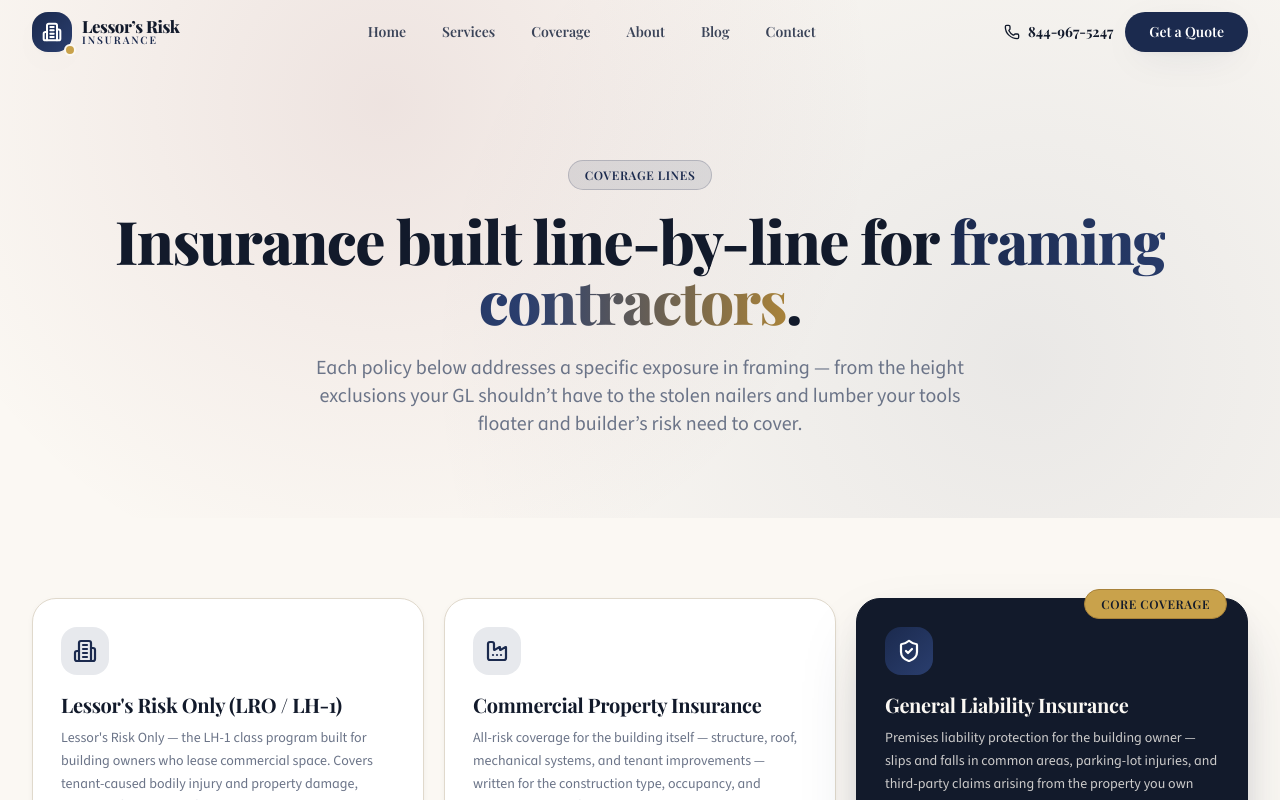
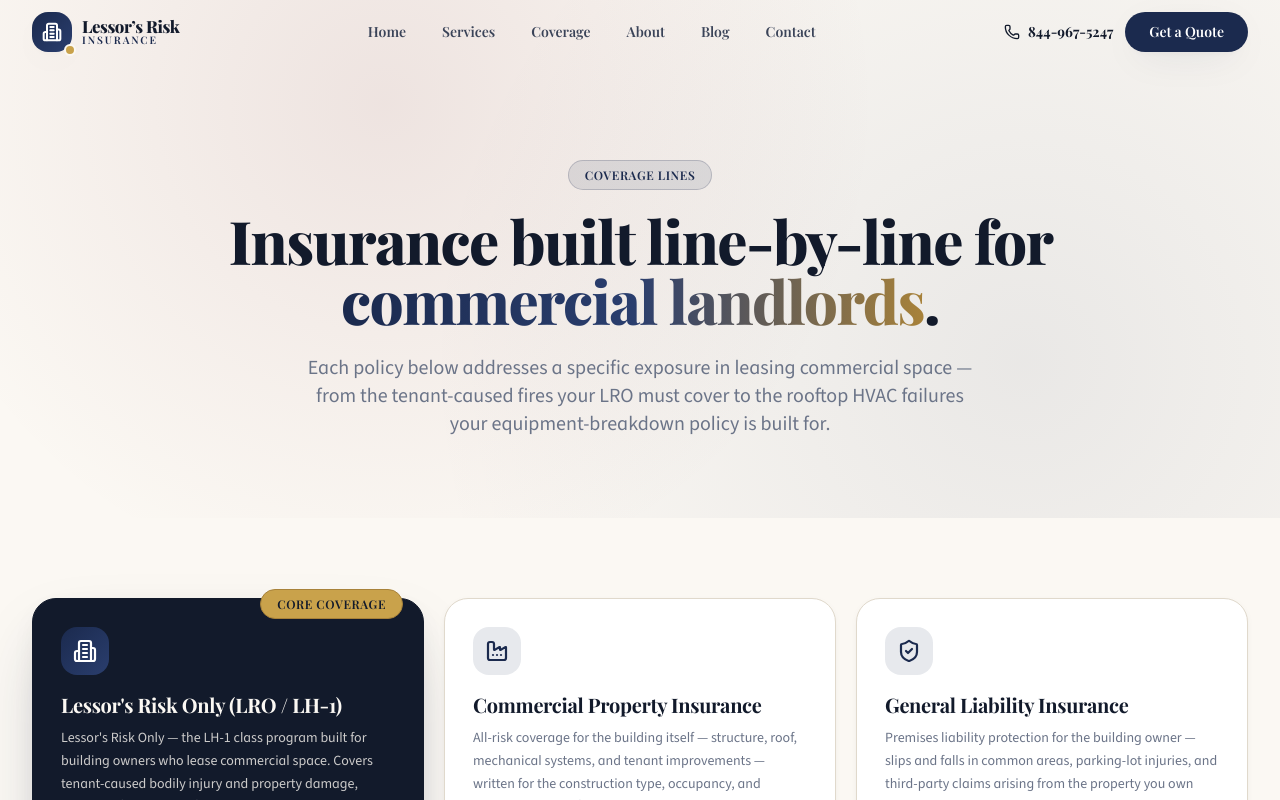
Before and after one commit to MCERQUA/lessorriskinsurance.com, a Next.js app: page /services in a window 1280 px wide. Shown: the top 800 px of the page. Built offline with nearby package versions, Linux system fonts and the light colour scheme.

Commit message:
auto-save: src/app/layout.tsx,src/app/services/[slug]/page.tsx,src/app/services/page.tsx (+2 more)

```diff
--- a/src/app/layout.tsx
+++ b/src/app/layout.tsx
@@ -7,21 +7,21 @@ import "./globals.css";
 export const metadata: Metadata = {
   metadataBase: new URL(SITE.url),
   title: {
-    default: "Framing Contractor Insurance | Contractors Choice Agency",
-    template: "%s | Framing Contractor Insurance",
+    default: "Lessor's Risk Insurance | Contractors Choice Agency",
+    template: "%s | Lessor's Risk Insurance",
   },
   description: SITE.description,
   keywords: [
-    "framing contractor insurance",
-    "rough carpentry insurance",
-    "framing subcontractor insurance",
-    "framer general liability",
-    "framing workers compensation class 5403",
-    "builder's risk framing",
-    "contractor tools and equipment insurance",
-    "framing crew insurance",
-    "carpentry contractor insurance",
-    "framer commercial auto insurance",
+    "lessors risk insurance",
+    "lessors risk only",
+    "LRO insurance",
+    "LH-1 class code",
+    "commercial landlord insurance",
+    "landlord liability insurance",
+    "commercial property insurance landlord",
+    "building owner insurance",
+    "tenant caused fire insurance",
+    "property management E&O",
   ],
   authors: [{ name: "Contractors Choice Agency" }],
   creator: "Contractors Choice Agency",
@@ -31,23 +31,23 @@ export const metadata: Metadata = {
     locale: "en_US",
     url: SITE.url,
     siteName: SITE.name,
-    title: "Framing Contractor Insurance | Contractors Choice Agency",
+    title: "Lessor's Risk Insurance | Contractors Choice Agency",
     description:
-      "Specialized insurance for framing & rough-carpentry contractors — general liability, workers' comp (class 5403), builder's risk, tools & equipment, commercial auto. Licensed all 50 states. 15-min quotes.",
+      "Specialized insurance for commercial property owners who lease to tenants — Lessor's Risk Only (LRO / LH-1), commercial property, premises liability, equipment breakdown. Licensed all 50 states. 15-min quotes.",
     images: [
       {
         url: "/images/og-image.jpg",
         width: 1200,
         height: 630,
-        alt: "Framing Contractor Insurance — coverage for wood framing & rough carpentry crews",
+        alt: "Lessor's Risk Insurance — coverage for commercial property owners who lease to tenants",
       },
     ],
   },
   twitter: {
     card: "summary_large_image",
-    title: "Framing Contractor Insurance | Contractors Choice Agency",
+    title: "Lessor's Risk Insurance | Contractors Choice Agency",
     description:
-      "Specialized insurance for framing contractors. GL, workers' comp, builder's risk, tools & equipment, commercial auto. 15-minute quotes.",
+      "Specialized insurance for commercial landlords. Lessor's Risk Only (LRO/LH-1), commercial property, premises liability, equipment breakdown. 15-minute quotes.",
     images: ["/images/og-image.jpg"],
   },
   robots: {
@@ -98,14 +98,14 @@ export default function RootLayout({
     },
     areaServed: { "@type": "Country", name: "United States" },
     serviceType: [
-      "General Liability Insurance for Framing Contractors",
-      "Workers' Compensation for Framing Crews (Class 5403)",
-      "Commercial Auto Insurance for Contractor Trucks & Trailers",
-      "Builder's Risk Insurance for Framing Projects",
-      "Tools & Equipment / Inland Marine for Framers",
-      "Commercial Property Insurance for Framers' Shops & Yards",
+      "Lessor's Risk Only (LRO / LH-1) for Commercial Landlords",
+      "Commercial Property Insurance for Leased Buildings",
+      "General Liability / Premises Liability for Building Owners",
+      "Property Management Errors & Omissions",
+      "Boiler & Machinery / Equipment Breakdown",
       "Umbrella / Excess Liability Insurance",
-      "Contractor License & Surety Bonds",
+      "Commercial Auto for Property Management Vehicles",
+      "Workers' Compensation for Building Employees",
     ],
   };
 
--- a/src/app/services/[slug]/page.tsx
+++ b/src/app/services/[slug]/page.tsx
@@ -19,14 +19,14 @@ const ICONS = {
 
 // Per-service hero imagery (falls back to hero.jpg)
 const SERVICE_IMAGE: Record<string, string> = {
-  "general-liability": "/images/framing-walls.jpg",
-  "workers-compensation": "/images/scaffold-safety.jpg",
-  "commercial-auto": "/images/lumber-package.jpg",
-  "builders-risk": "/images/jobsite.jpg",
-  "inland-marine-equipment": "/images/blueprint-tools.jpg",
-  "property": "/images/commercial-build.jpg",
-  "umbrella-excess-liability": "/images/truss-roof.jpg",
-  "contractors-bonds": "/images/nail-gun-action.jpg",
+  "lessors-risk": "/images/commercial-building.jpg",
+  "commercial-property": "/images/building-exterior.jpg",
+  "general-liability": "/images/commercial-lobby.jpg",
+  "property-management-eando": "/images/property-manager.jpg",
+  "boiler-machinery": "/images/rooftop-hvac.jpg",
+  "umbrella-excess-liability": "/images/skyline.jpg",
+  "commercial-auto": "/images/maintenance-vehicle.jpg",
+  "workers-compensation": "/images/maintenance-staff.jpg",
 };
 
 export function generateStaticParams() {
--- a/src/app/services/page.tsx
+++ b/src/app/services/page.tsx
@@ -15,14 +15,14 @@ const ICONS = {
 } as const;
 
 export const metadata: Metadata = {
-  title: "Framing Contractor Insurance Coverage & Services",
+  title: "Lessor's Risk Insurance Coverage & Services",
   description:
-    "Eight lines of insurance built for framing & rough-carpentry contractors: general liability, workers' comp, commercial auto, builder's risk, tools & equipment, property, umbrella, and bonds. Licensed all 50 states.",
+    "Eight lines of insurance built for commercial property owners: Lessor's Risk Only (LRO/LH-1), commercial property, premises liability, property management E&O, equipment breakdown, umbrella, commercial auto, and workers' comp. Licensed all 50 states.",
   alternates: { canonical: `${SITE.url}/services` },
   openGraph: {
-    title: "Framing Contractor Insurance Coverage | Contractors Choice Agency",
+    title: "Lessor's Risk Insurance Coverage | Contractors Choice Agency",
     description:
-      "General liability, workers' comp, builder's risk, tools & equipment, commercial auto, property, umbrella, and bonds — written specifically for framing contractors.",
+      "Lessor's Risk Only (LRO/LH-1), commercial property, premises liability, E&O, equipment breakdown, umbrella, auto, and workers' comp — written specifically for commercial landlords.",
     url: `${SITE.url}/services`,
   },
 };
@@ -49,15 +49,14 @@ export default function ServicesPage() {
               <h1 className="mt-5 font-heading font-extrabold text-espresso text-4xl md:text-5xl lg:text-6xl leading-[1.05] tracking-tight">
                 Insurance built line-by-line for{" "}
                 <span className="bg-gradient-to-r from-clay via-clay-light to-gold-dark bg-clip-text text-transparent">
-                  framing contractors
+                  commercial landlords
                 </span>
                 .
               </h1>
               <p className="mt-6 lead max-w-2xl mx-auto">
-                Each policy below addresses a specific exposure in framing —
-                from the height exclusions your GL shouldn&rsquo;t have to the
-                stolen nailers and lumber your tools floater and builder&rsquo;s
-                risk need to cover.
+                Each policy below addresses a specific exposure in leasing commercial
+                space — from the tenant-caused fires your LRO must cover to the
+                rooftop HVAC failures your equipment-breakdown policy is built for.
               </p>
             </FadeIn>
           </div>
@@ -68,7 +67,7 @@ export default function ServicesPage() {
             <div className="grid sm:grid-cols-2 lg:grid-cols-3 gap-5">
               {SERVICES.map((s, i) => {
                 const Icon = ICONS[s.icon as keyof typeof ICONS] ?? ShieldCheck;
-                const featured = s.slug === "general-liability";
+                const featured = s.slug === "lessors-risk";
                 return (
                   <FadeIn key={s.slug} delay={(i % 3) * 0.06}>
                     <Link
@@ -115,7 +114,7 @@ export default function ServicesPage() {
 
         <CTABand
           title="Not sure which lines you need?"
-          description="Most framing contractors bundle GL + workers' comp + builder's risk + a tools floater into one coordinated program. We'll build the right mix in one call."
+          description="Most commercial landlords bundle LRO + commercial property + equipment breakdown + an umbrella into one coordinated program. We'll build the right mix in one call."
         />
       </main>
       <Footer />
--- a/src/components/sections/FAQ.tsx
+++ b/src/components/sections/FAQ.tsx
@@ -32,7 +32,7 @@ export function FAQ({
           <h2 className="mt-3 h-section">
             {title ?? (
               <>
-                Framing contractor insurance,{" "}
+                Lessor&rsquo;s risk insurance,{" "}
                 <span className="text-clay">in plain English</span>.
               </>
             )}
--- a/src/components/sections/Testimonials.tsx
+++ b/src/components/sections/Testimonials.tsx
@@ -11,10 +11,10 @@ export function Testimonials() {
         <FadeIn className="max-w-3xl mb-12 md:mb-16">
           <span className="eyebrow">
             <span className="h-px w-8 bg-clay" />
-            From framing contractors
+            From commercial property owners
           </span>
           <h2 className="mt-3 h-section">
-            Framing crews that found{" "}
+            Building owners who found{" "}
             <span className="text-clay">coverage that actually pays</span>.
           </h2>
         </FadeIn>
```
